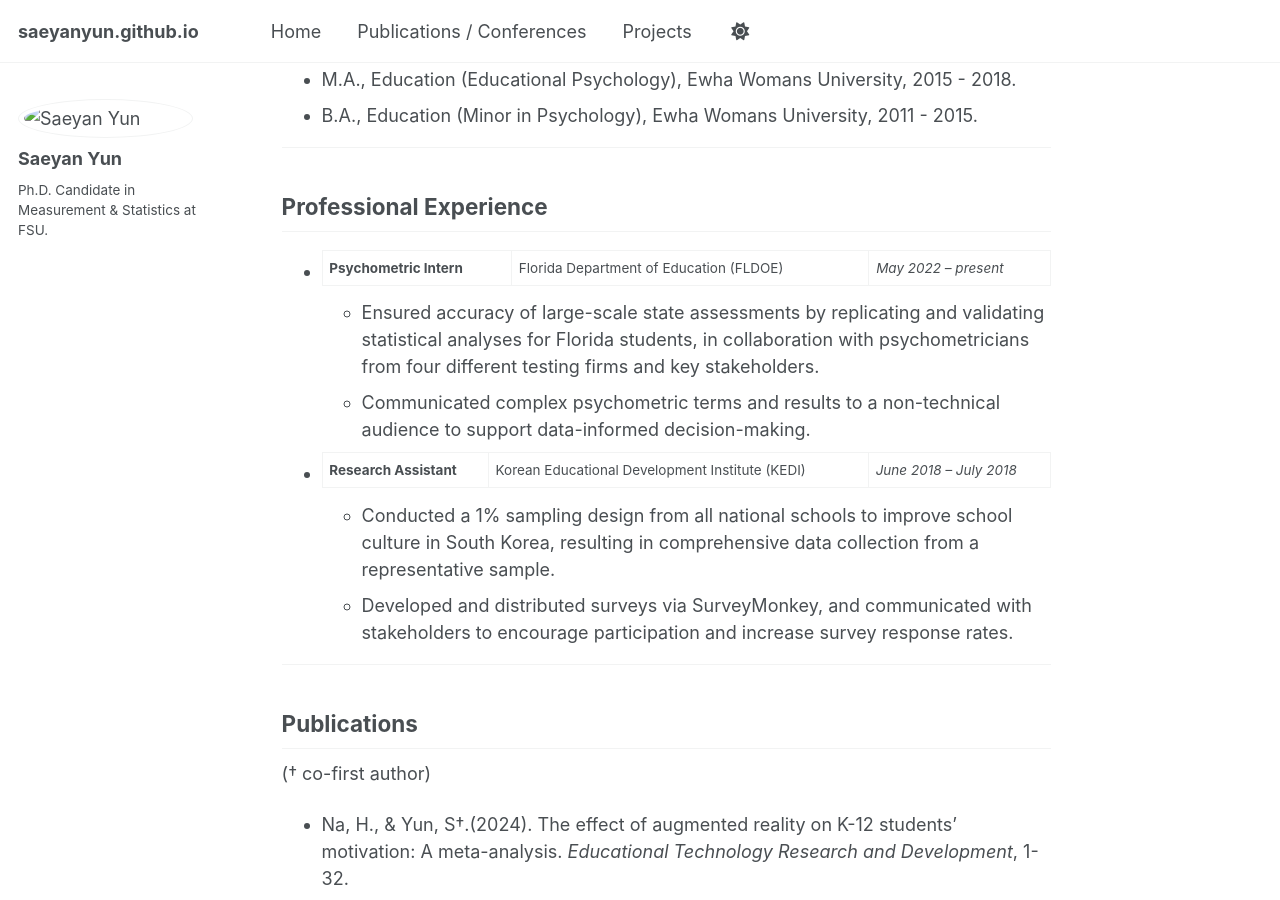
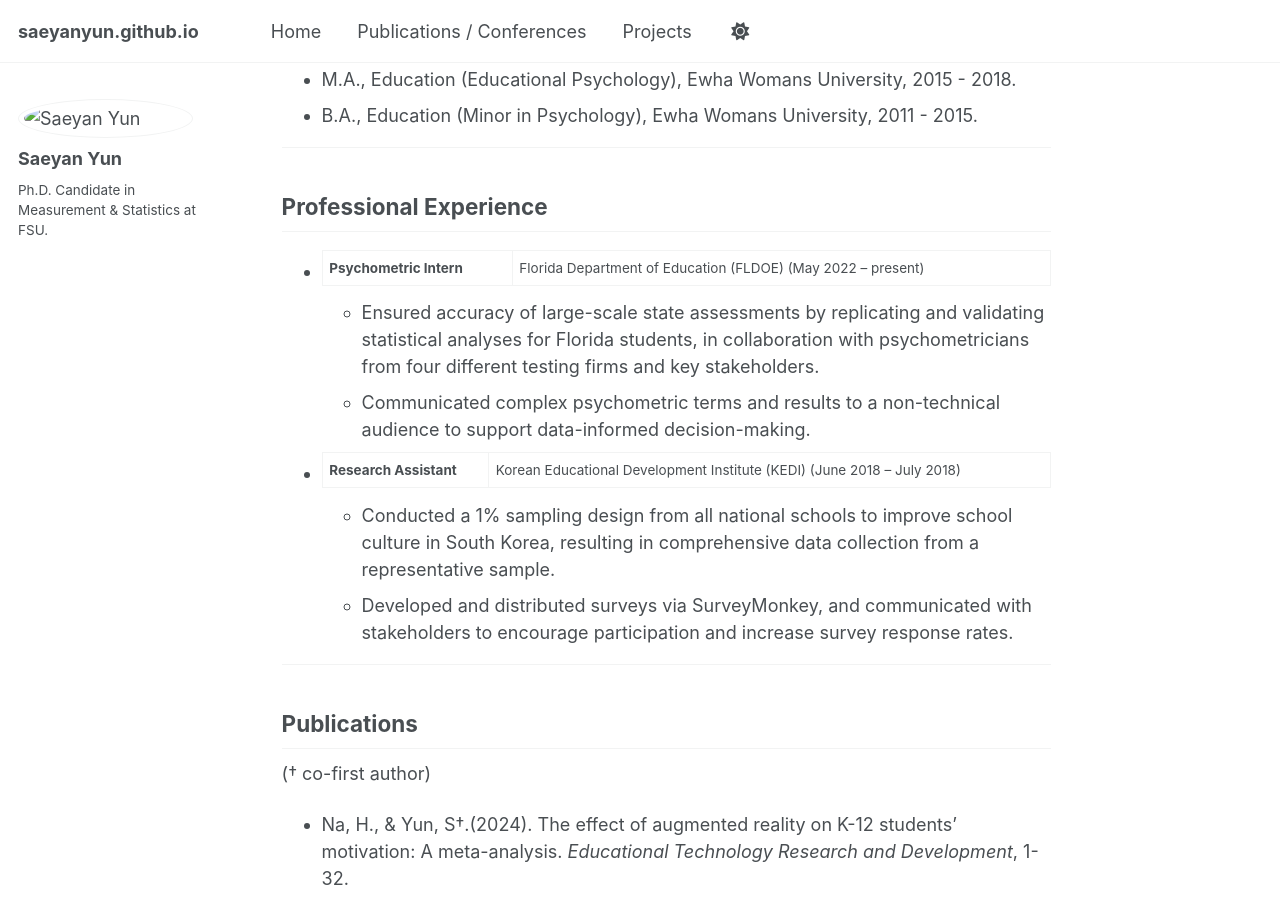
Before and after one commit to saeyanyun/saeyanyun.github.io, a Jekyll site: the page built from index.md, in a window 1280 px wide and 900 px high, scrolled down 829 px. Built offline with Jekyll 4.4.1, drawn with Linux system fonts in a browser that asks for light colours; a script that is not in the unit is left out.

```diff
--- a/index.md
+++ b/index.md
@@ -29,11 +29,11 @@ I am currently working with [Dr. Betsy Jane Becker](https://scholar.google.com/c
 ---
 
 ## Professional Experience
-- **Psychometric Intern** | Florida Department of Education (FLDOE) | *May 2022 – present*
+- **Psychometric Intern** | Florida Department of Education (FLDOE) (May 2022 – present)
   - Ensured accuracy of large-scale state assessments by replicating and validating statistical analyses for Florida students, in collaboration with psychometricians from four different testing firms and key stakeholders.
   - Communicated complex psychometric terms and results to a non-technical audience to support data-informed decision-making.
 
-- **Research Assistant** | Korean Educational Development Institute (KEDI) | *June 2018 – July 2018*
+- **Research Assistant** | Korean Educational Development Institute (KEDI) (June 2018 – July 2018)
   - Conducted a 1% sampling design from all national schools to improve school culture in South Korea, resulting in comprehensive data collection from a representative sample.
   - Developed and distributed surveys via SurveyMonkey, and communicated with stakeholders to encourage participation and increase survey response rates.
 
```
